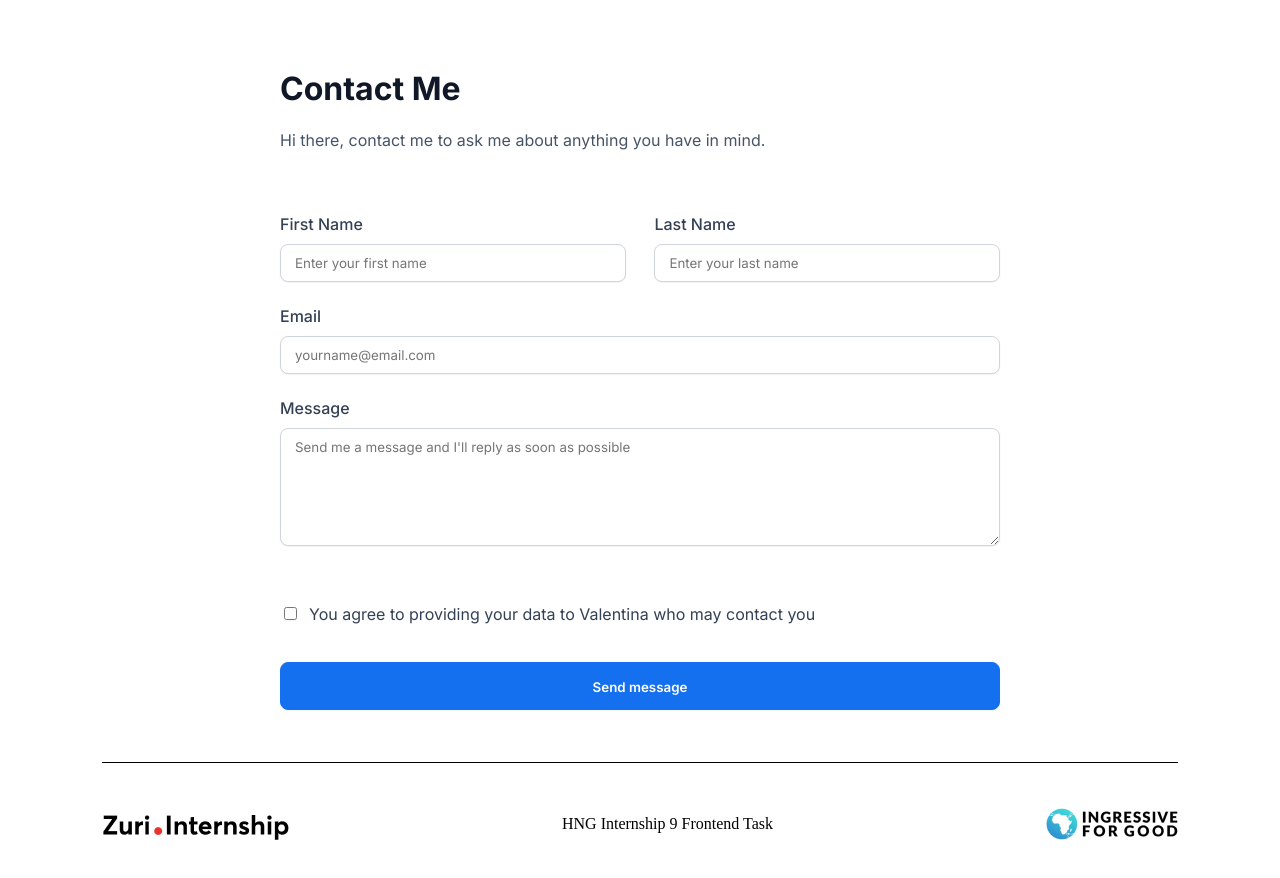
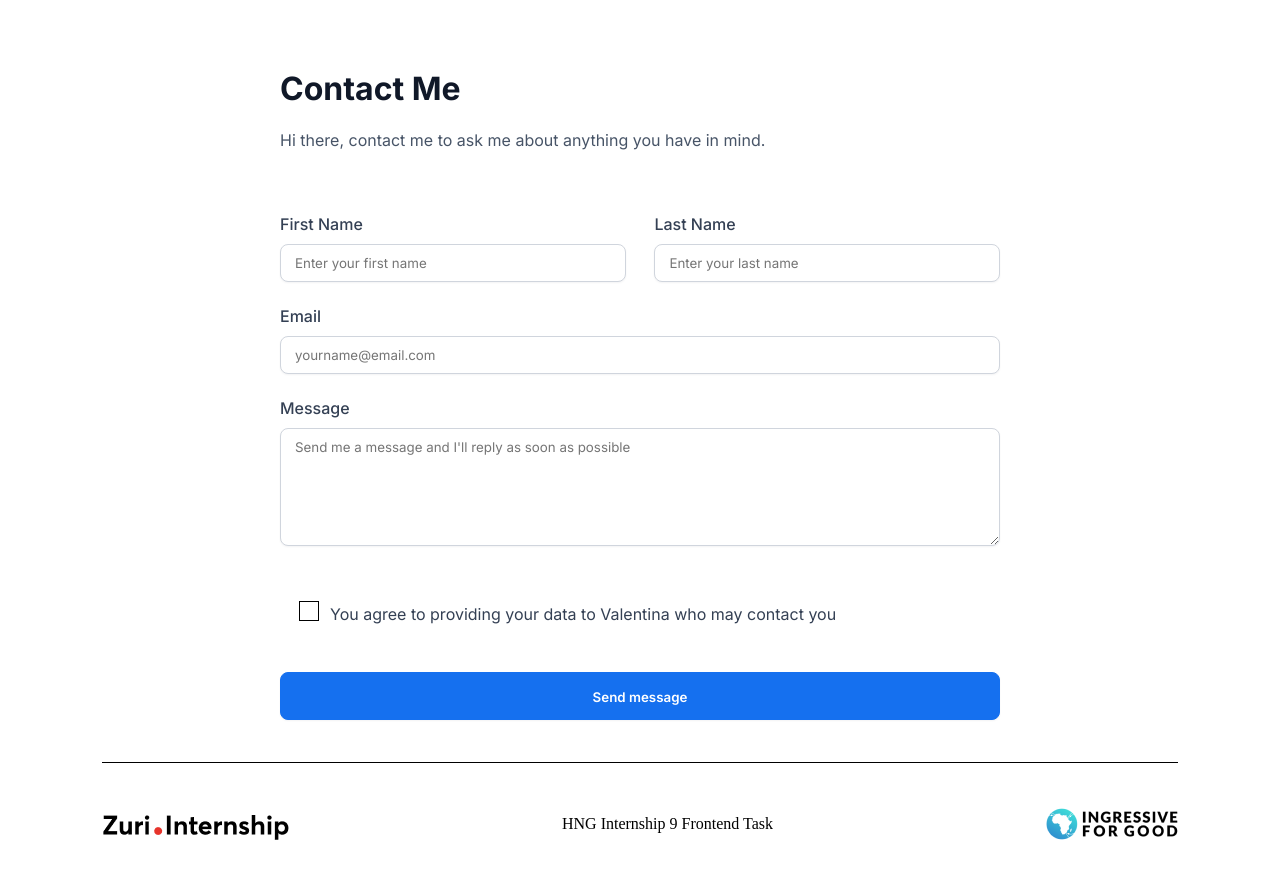
Before and after one commit to queen-x-vee/hng-frontend-stage-1-task, a React (Create React App) app: page /contact in a window 1280 px wide. Shown: the top 878 px of the page. Built offline with nearby package versions, Linux system fonts and the light colour scheme.

Commit message:
style:added focused outline color on input field

```diff
--- a/src/components/contactForm/ContactForm.js
+++ b/src/components/contactForm/ContactForm.js
@@ -5,13 +5,13 @@ import "./contactForm.css";
 const ContactForm = () => {
   const formDetails = {
     firstName: "",
-    lastName:"",
+    lastName: "",
     email: "",
-    message:"",
+    message: "",
     isChecked: false,
-  }
+  };
   const [formData, setFormData] = useState(formDetails);
-  const [formErrors, setFormErrors] = useState({})
+  const [formErrors, setFormErrors] = useState({});
 
   console.log(formData);
   function handleChange(event) {
@@ -24,26 +24,26 @@ const ContactForm = () => {
     });
   }
 
-  function handleSubmit(event){
-      event.preventDefault()
-      setFormErrors(validate(formData))
+  function handleSubmit(event) {
+    event.preventDefault();
+    setFormErrors(validate(formData));
   }
-  useEffect(()=>{
-    console.log(formErrors)
- if(Object.keys(formErrors).length === 0){
- }
-  }, [formErrors])
-  const validate = (values)=>{
-    const errors = {}
+  useEffect(() => {
+    console.log(formErrors);
+    if (Object.keys(formErrors).length === 0) {
+    }
+  }, [formErrors]);
+  const validate = (values) => {
+    const errors = {};
     /*const regex = /^[^\s@]+@[^\s@]+\.[^\s@]{2,}$/i*/
-    if(!values.message){
-      errors.message= 'Please enter a message'
+    if (!values.message) {
+      errors.message = "Please enter a message";
     }
-    if(!values.isChecked){
-      errors.isChecked= 'Please tick this box'
+    if (!values.isChecked) {
+      errors.isChecked = "Please tick this box";
     }
-    return errors
-  }
+    return errors;
+  };
 
   return (
     <>
@@ -56,17 +56,39 @@ const ContactForm = () => {
           <div className="input-large">
             <div className="form-input">
               <label>First Name</label>
-              <input type="text" id="first_name" placeholder='Enter your first name'value={formData.firstName} name='firstName' onChange={handleChange}></input>
+              <input
+                type="text"
+                id="first_name"
+                placeholder="Enter your first name"
+                value={formData.firstName}
+                name="firstName"
+                onChange={handleChange}
+                className={handleChange? 'input-hover': 'input'}
+              ></input>
             </div>
             <div className="form-input">
               <label>Last Name</label>
-              <input type="text" id="last_name" placeholder="Enter your last name" value={formData.lastName} name='lastName' onChange={handleChange}></input>
+              <input
+                type="text"
+                id="last_name"
+                placeholder="Enter your last name"
+                value={formData.lastName}
+                name="lastName"
+                onChange={handleChange}
+              ></input>
             </div>
           </div>
 
           <div className="form-input">
             <label>Email</label>
-            <input type="email" id="email" placeholder="yourname@email.com" value={formData.email} name='email' onChange={handleChange}></input>
+            <input
+              type="email"
+              id="email"
+              placeholder="yourname@email.com"
+              value={formData.email}
+              name="email"
+              onChange={handleChange}
+            ></input>
           </div>
           <div className="form-input">
             <label>Message</label>
@@ -75,21 +97,24 @@ const ContactForm = () => {
               placeholder="Send me a message and I'll reply as soon as possible"
               id="message"
               value={formData.message}
-              name='message'
+              name="message"
               onChange={handleChange}
             ></textarea>
-            <p style={{color:'red'}}>{formErrors.message}</p>
+            <p style={{ color: "red" }}>{formErrors.message}</p>
           </div>
 
           <div className="input-check">
-            <input type="checkbox"  checked={formData.isChecked}
-                name="isChecked"
-                onChange={handleChange}></input>
+            <input
+              type="checkbox"
+              checked={formData.isChecked}
+              name="isChecked"
+              onChange={handleChange}
+            ></input>
             <label>
               You agree to providing your data to Valentina who may contact you
             </label>
           </div>
-          <p style={{color:'red'}}>{formErrors.isChecked}</p>
+          <p style={{ color: "red" }}>{formErrors.isChecked}</p>
 
           <button id="btn__submit"> Send message</button>
         </form>
--- a/src/components/contactForm/contactForm.css
+++ b/src/components/contactForm/contactForm.css
@@ -26,14 +26,53 @@ input, textarea {
   padding: 10px 14px;
   box-shadow: 0px 1px 2px 0px rgba(16, 24, 40, 0.05);
 }
+input:focus, textarea:focus{
+  border:1px solid #53b1fd;
+  outline: none;
+}
+
 input[placeholder], textarea[placeholder] {
   color: #667085;
   font-family: 'Inter', sans-serif;
   font-weight: 400;
 }
 
-input[type='checkbox']{
+
+/*nput[type='checkbox']{
   margin-right: 12px;
+  padding: 40px;
+}
+input[type='checkbox']:checked{
+  background-color: red;
+  border:1px solid rgba(21, 112, 239, 1);
+}*/
+[type='checkbox']{
+  opacity:0;
+}
+[type='checkbox'] + label{
+  position: relative;
+  padding-left: 30px;
+  display: inline-block;
+}
+[type='checkbox'] + label::before{
+  content:'';
+  position: absolute;
+  left: 0;
+  top: 0;
+  width: 18px;
+  height: 18px;
+  outline: 1px solid black;
+  background: #ffff;
+}
+[type='checkbox']:checked + label::after{
+  content:'';
+  position: absolute;
+  left: 0;
+  top: 0;
+  width: 18px;
+  height: 18px;
+  outline: 2px solid rgba(21, 112, 239, 1);;
+  background: #ffff;
 }
 button {
   border: 1px solid rgba(21, 112, 239, 1);
```
